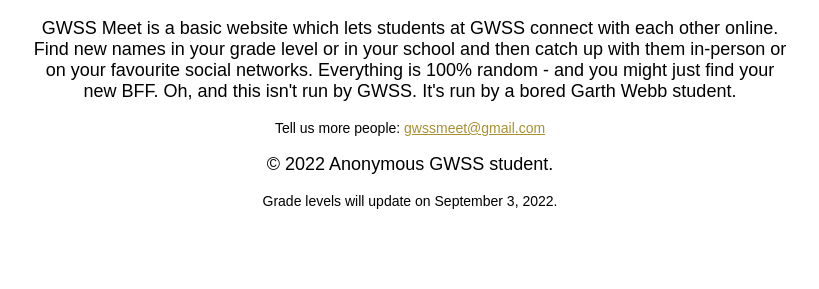
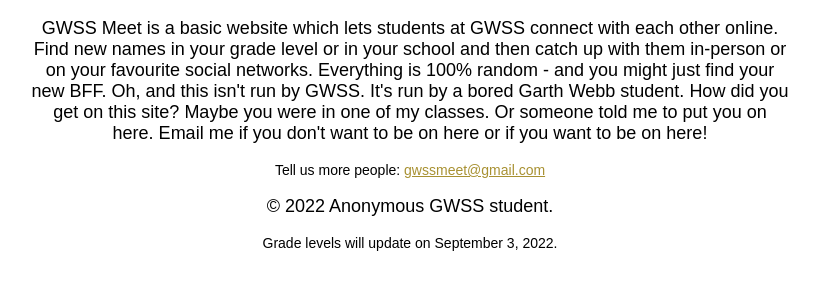
Before and after one commit to gwssmeet/gwssmeet.github.io, a plain HTML site: page about.html in a window 1280 px wide. Shown: the part 175-464 px from the top of the page, without its empty margins (230-1049 px from the left). Drawn offline with nearby package versions, Linux system fonts and the light colour scheme.

Commit message:
Update about.html

```diff
--- a/about.html
+++ b/about.html
@@ -50,7 +50,7 @@ select {
 
 <img class="logo" src="logo.jpg" alt="GWSS Meet">
 <h1 style="font-family: Arial; font-size: 32px">GWSS Meet [About]</h1>
-<p style="width: 60%; font-family: Arial; font-size: 18px">GWSS Meet is a basic website which lets students at GWSS connect with each other online. Find new names in your grade level or in your school and then catch up with them in-person or on your favourite social networks. Everything is 100% random - and you might just find your new BFF. Oh, and this isn't run by GWSS. It's run by a bored Garth Webb student.</p>
+<p style="width: 60%; font-family: Arial; font-size: 18px">GWSS Meet is a basic website which lets students at GWSS connect with each other online. Find new names in your grade level or in your school and then catch up with them in-person or on your favourite social networks. Everything is 100% random - and you might just find your new BFF. Oh, and this isn't run by GWSS. It's run by a bored Garth Webb student. How did you get on this site? Maybe you were in one of my classes. Or someone told me to put you on here. Email me if you don't want to be on here or if you want to be on here!</p>
 <p style="font-family: Arial; font-size: 14px">Tell us more people: <a href="mailto:gwssmeet@gmail.com" style="color: #a89132">gwssmeet@gmail.com</a></p>
 <p style="font-family: Arial; font-size: 18px">&copy 2022 Anonymous GWSS student.</p>
 <p style="font-family: Arial; font-size: 14px">Grade levels will update on September 3, 2022.</p>
```
